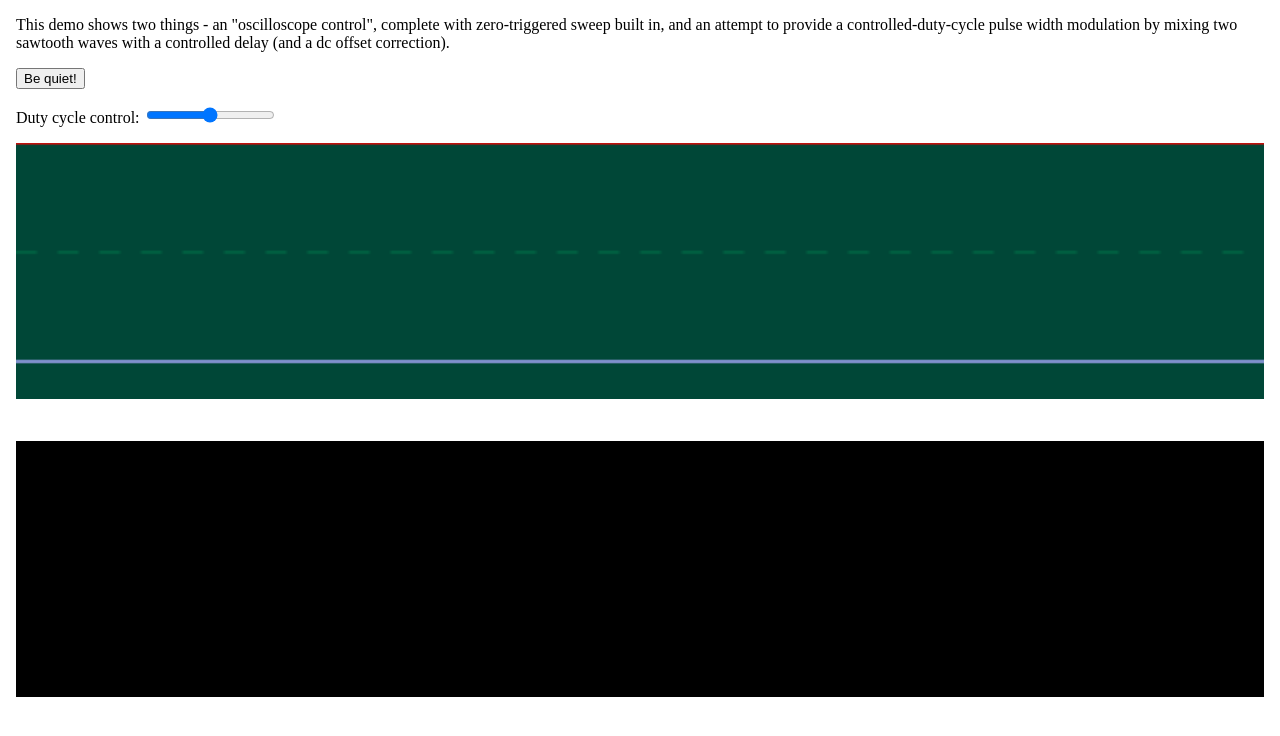
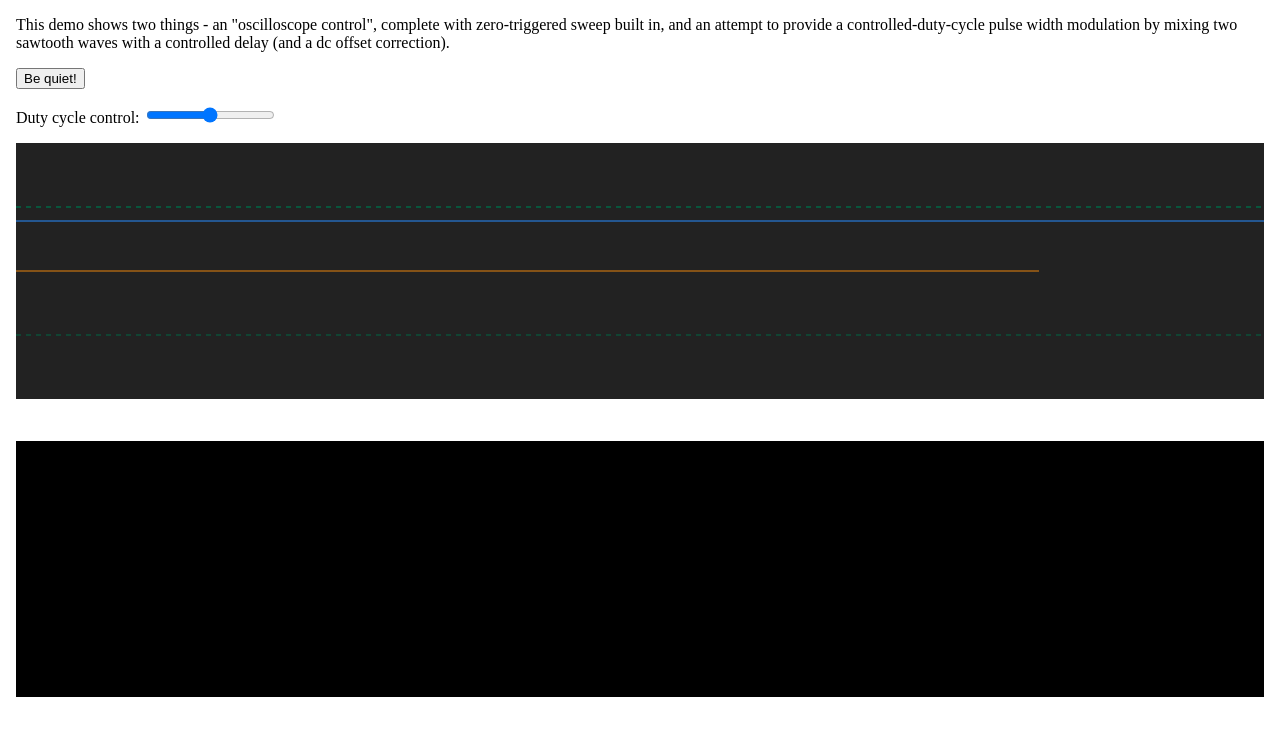
Before and after one commit to Yatekii/scope, a plain HTML site: page index.html in a window 1280 px wide. Drawn offline with Linux system fonts and the light colour scheme.

Commit message:
scope works pretty well, stabilizing window still fails tho

```diff
--- a/index.html
+++ b/index.html
@@ -20,6 +20,7 @@
         margin-top: 1cm;
       }
     </style>
+    <script src="js/scope.js"></script>
     <script src="js/ui.js"></script>
     <script src="js/generators.js"></script>
     <script src="js/oscilloscope.js"></script>
--- a/js/generators.js
+++ b/js/generators.js
@@ -21,9 +21,24 @@ function createSine(freq) {
 	source.start = start;
 	source.stop = stop;
 
-	output.gain.value = 0.5;  // purely for debugging.
+	output.gain.value = 1;  // purely for debugging.
 
 	return source;
+}
+
+function createNetworkSource(){
+	/*
+	var request = new XMLHttpRequest();
+	request.open("GET", "sounds/techno.wav", true);
+	request.responseType = "arraybuffer";
+	request.onload = function() {
+	  audioContext.decodeAudioData( request.response, function(buffer) {
+	    	myBuffer = buffer;
+	    	appendOutput( "Sound ready." );
+		} );
+	}
+	request.send();
+*/
 }
 
 /*
@@ -46,18 +61,4 @@ function getAudioContext() {
 	}
 	audioContext = new AudioContext();
 	return audioContext;
-
-
-/*
-	var request = new XMLHttpRequest();
-	request.open("GET", "sounds/techno.wav", true);
-	request.responseType = "arraybuffer";
-	request.onload = function() {
-	  audioContext.decodeAudioData( request.response, function(buffer) {
-	    	myBuffer = buffer;
-	    	appendOutput( "Sound ready." );
-		} );
-	}
-	request.send();
-*/
 }
--- a/js/main.js
+++ b/js/main.js
@@ -2,7 +2,7 @@ function init() {
     osc=createSource({type: 'sine', data: { freq: 220}});
     audioContext = getAudioContext();
     osc.output.connect(audioContext.destination);
-    scope = createScope(null, osc);
+    scope = new Oscilloscope(null, '100%', '256px', osc);
     osc.start(audioContext.currentTime+0.05);
     setupCanvases();
     draw(scope);
--- a/js/oscilloscope.js
+++ b/js/oscilloscope.js
@@ -1,78 +1,99 @@
-function Oscilloscope(canvas, analyser) {
-    this.analyser = analyser;
-    this.canvas = canvas;
-    this.data = new Uint8Array(analyser.frequencyBinCount);
+function Oscilloscope(container, width, height, source) {
+    // Create analyzer which is needed to properly get data from the source
+    this.analyzer = getAudioContext().createAnalyser();
+    // Connect the source output to the analyzer
+    source.output.connect(this.analyzer);
+    // Read first data from the data stream
+    this.data = new Uint8Array(this.analyzer.frequencyBinCount);
+
+    // Create a new canvas to draw the scope onto
+    this.canvas = document.createElement('canvas');
+    this.canvas.style.width = width;
+    this.canvas.style.height = height;
+    this.canvas.id = 'scope';
+    // If a parent container was specified use it, otherwise just use the document body
+    if(container) {
+      container.appendChild(this.canvas);
+    } else {
+      document.body.appendChild(this.canvas);
+    }
+    this.triggerLevel = 50;
 }
 
 Oscilloscope.prototype.draw = function () {
+    // Make life easier with shorter variables
 	var data = this.data;
 	var width = this.canvas.clientWidth;
 	var height = this.canvas.clientHeight;
-	var quarterHeight = height / 4;
+    this.canvas.height = height;
+    this.canvas.width = width;
 	var scaling = height / 256;
 	var context = this.canvas.getContext('2d');
+    context.strokeWidth = 1;
+    this.analyzer.fftSize = Math.pow(2, Math.ceil(Math.log2(width)));
 
-	this.analyser.getByteTimeDomainData(data);
-	context.strokeStyle = "red";
-	context.lineWidth = 1;
-	context.fillStyle="#004737";
-	context.fillRect(0,0,width, height);
-	context.beginPath();
-	context.moveTo(0,0);
-	context.lineTo(width,0);
-	context.stroke();
-	context.moveTo(0,height);
-	context.lineTo(width,height);
-	context.stroke();
-	context.save();
+    // Get new data
+	this.analyzer.getByteTimeDomainData(data);
+
+    // Draw background
+	context.fillStyle="#222222";
+	context.fillRect(0, 0, width, height);
+    context.save();
+
+    // Draw markers
+    var quarterHeight = height / 4;
 	context.strokeStyle = "#006644";
 	context.beginPath();
 	if (context.setLineDash)
 		context.setLineDash([5]);
-	context.moveTo(0,quarterHeight);
-	context.lineTo(width,quarterHeight);
+	context.moveTo(0, quarterHeight);
+	context.lineTo(width, quarterHeight);
 	context.stroke();
-	context.moveTo(0,quarterHeight*3);
-	context.lineTo(width,quarterHeight*3);
+	context.moveTo(0, quarterHeight * 3);
+	context.lineTo(width, quarterHeight * 3);
 	context.stroke();
 
-	context.restore();
+    // Undo dashed stroke
+    context.restore();
+
+    // Draw markers
+	context.strokeStyle = "#278BFF";
 	context.beginPath();
-	context.strokeStyle = "blue";
-	context.moveTo(0,quarterHeight*2);
-	context.lineTo(width,quarterHeight*2);
+	context.moveTo(0, 128 - this.triggerLevel);
+	context.lineTo(width, 128 - this.triggerLevel);
 	context.stroke();
 
-	context.strokeStyle = "white";
-
+    // Draw trace
+	context.strokeStyle = "#E8830C";
 	context.beginPath();
 
 	var zeroCross = findFirstPositiveZeroCrossing(data, width);
 
-	context.moveTo(0,(256-data[zeroCross])*scaling);
-	for (var i=zeroCross, j=0; (j<width)&&(i<data.length); i++, j++)
-		context.lineTo(j,(256-data[i])*scaling);
-
+	context.moveTo(0, (256 - data[0]) * scaling);
+	for (var i=zeroCross, j=0; (j < width) && (i < data.length); i++, j++){
+		context.lineTo(j, (256 - data[i]) * scaling);
+    }
 	context.stroke();
 }
 
-var MINVAL = 134;  // 128 == zero.  MINVAL is the "minimum detected signal" level.
+var MINVAL = 234;  // 128 == zero.  MINVAL is the "minimum detected signal" level.
 
 function findFirstPositiveZeroCrossing(buf, buflen) {
   var i = 0;
   var last_zero = -1;
   var t;
-
   // advance until we're zero or negative
-  while (i<buflen && (buf[i] > 128 ) )
-    i++;
+  while (i < buflen && (buf[i] < 128 + this.triggerLevel)){
+      console.log('KEK')
+      i++;
+  }
 
   if (i>=buflen)
     return 0;
 
   // advance until we're above MINVAL, keeping track of last zero.
-  while (i<buflen && ((t=buf[i]) < MINVAL )) {
-    if (t >= 128) {
+  while (i<buflen && ((t=buf[i]) < MINVAL + this.triggerLevel)) {
+    if (t <= 128 + this.triggerLevel) {
       if (last_zero == -1)
         last_zero = i;
     } else
--- a/js/ui.js
+++ b/js/ui.js
@@ -42,28 +42,9 @@ function draw(scope) {
   if(scope) {
     scope.draw();
     if(freqCanvas)
-      drawFreqBars(scope.analyser,freqCanvas.context);
+      drawFreqBars(scope.analyzer,freqCanvas.context);
   }
   rafID = requestAnimationFrame(function(){draw(scope);});
-}
-
-function createScope(container, source) {
-    var scopeCanvas = document.createElement('canvas');
-    scopeCanvas.style.width = '100%';
-    scopeCanvas.style.height = '256px';
-    scopeCanvas.id = 'scope';
-
-    if(container) {
-      container.appendChild(scopeCanvas);
-    } else {
-      document.body.appendChild(scopeCanvas);
-    }
-
-    analyzer = audioContext.createAnalyser();
-    analyzer.fftSize = 2048;
-    osc.output.connect(analyzer);
-
-    return new Oscilloscope(scopeCanvas, analyzer);
 }
 
 function setupCanvases(container) {
```
Also changed, not shown: js/trace.js (added).
